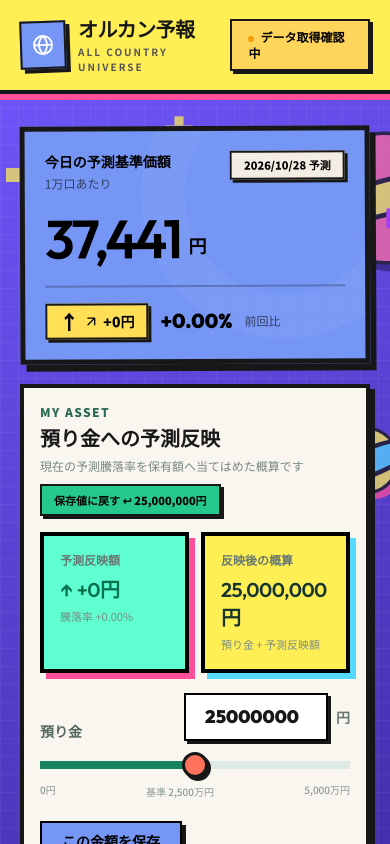
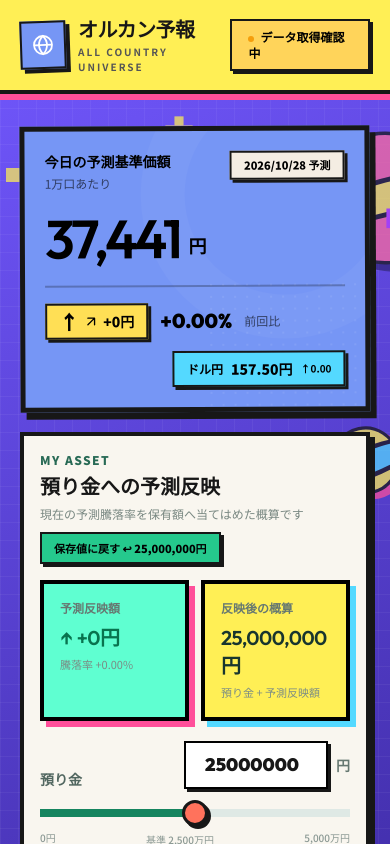
Before and after one commit to sky021030/all-country-forecast, a Next.js app: page / in a window 390 px wide. Shown: the top 844 px of the page. Built offline with nearby package versions, Linux system fonts and the light colour scheme; no server answers.

Commit message:
Show USD JPY in mobile hero

```diff
--- a/app/page.tsx
+++ b/app/page.tsx
@@ -68,6 +68,10 @@ export default async function Home() {
                 <span className={`paper-label inline-flex items-center gap-1 px-3 py-1.5 text-sm font-black ${isUp ? "bg-[#ffdf55]" : "bg-rose-200"}`}><span className="text-xl leading-none">{isUp ? "↑" : "↓"}</span><ArrowUpRightIcon className={`h-4 w-4 ${isUp ? "" : "rotate-90"}`} />{isUp ? "+" : ""}{yen.format(data.changeAmount)}円</span>
                 <span className="font-display text-xl font-black">{isUp ? "+" : ""}{data.changeRate.toFixed(2)}%</span>
                 <span className="text-xs text-black/60">前回比</span>
+                <span className="paper-label ml-auto inline-flex items-center gap-2 bg-[#54d9ff] px-3 py-1.5 text-sm font-black sm:hidden">
+                  <span className="text-xs">ドル円</span>{data.usdJpy.toFixed(2)}円
+                  <span className="text-[10px] font-bold">{data.usdJpyChange >= 0 ? "↑" : "↓"}{Math.abs(data.usdJpyChange).toFixed(2)}</span>
+                </span>
               </div>
             </div>
           </div>
```
